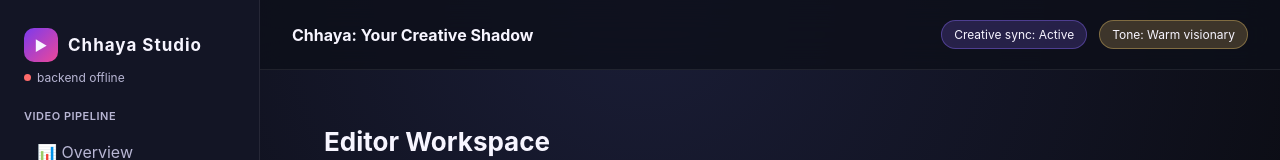
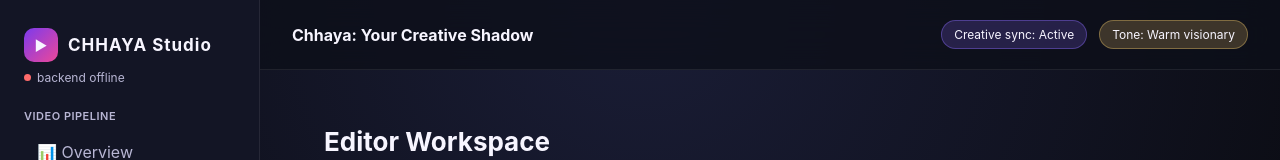
Before and after one commit to AbhayKTS/gla2, a React (Vite) app in the folder frontend/: page /editor in a window 1280 px wide. Shown: the top 160 px of the page. Built offline with nearby package versions, Linux system fonts and the light colour scheme; no server answers.

Commit message:
Update brand name consistency in Sidebar

```diff
--- a/frontend/src/components/layout/Sidebar.tsx
+++ b/frontend/src/components/layout/Sidebar.tsx
@@ -31,7 +31,7 @@ const Sidebar = () => {
             borderRadius: 10, display: "flex", alignItems: "center",
             justifyContent: "center", fontSize: 14, flexShrink: 0
           }}>▶</div>
-          <h1 style={{ fontSize: 17, letterSpacing: 1 }}>Chhaya Studio</h1>
+          <h1 style={{ fontSize: 17, letterSpacing: 1 }}>CHHAYA Studio</h1>
         </div>
         <div style={{ display: "flex", alignItems: "center", gap: 6, marginTop: 8 }}>
           <span style={{
```
